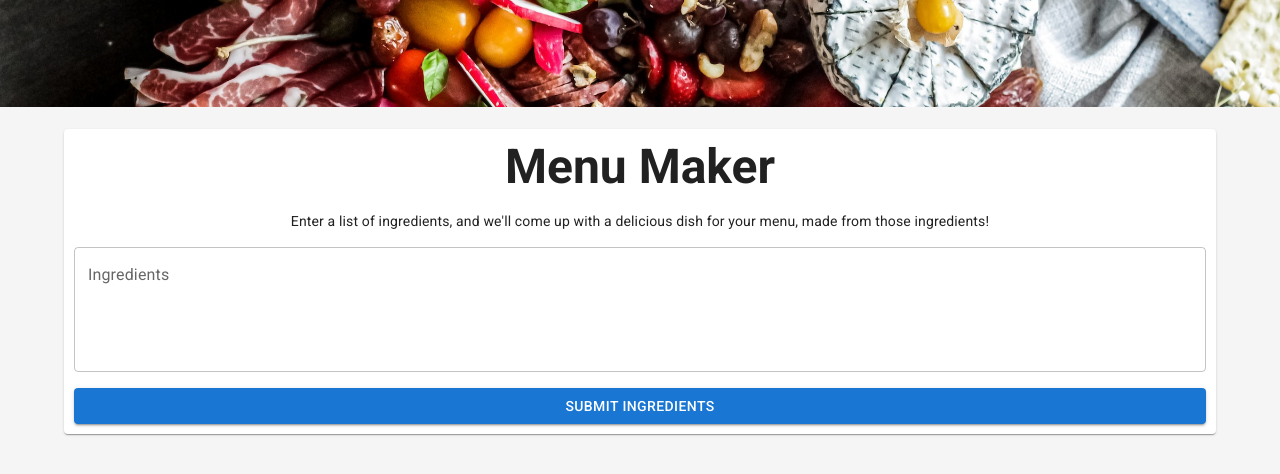
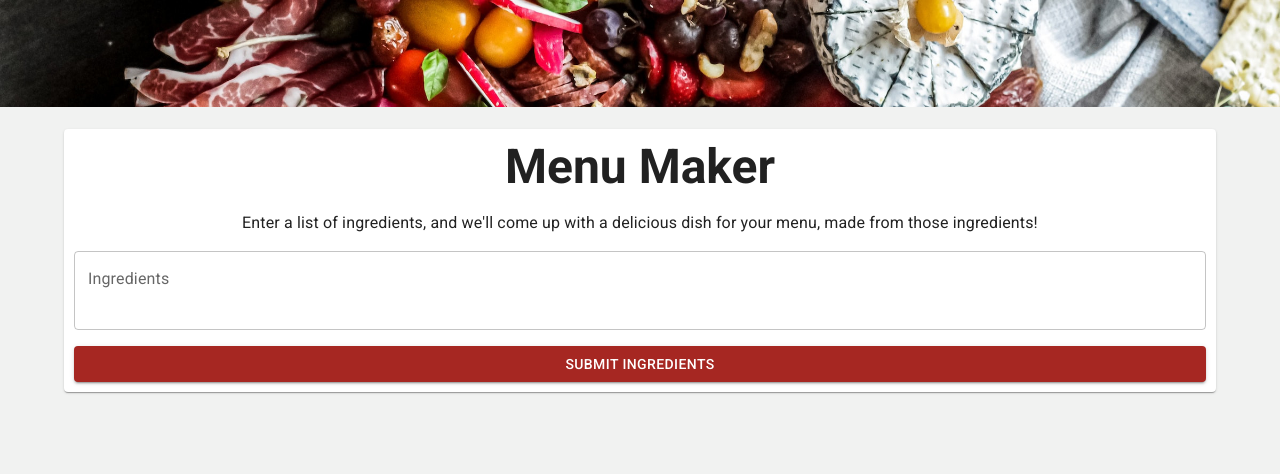
Before and after one commit to neoeahit/menumaker, a React app: page / in a window 1280 px wide. Shown: the top 474 px of the page. Built offline with nearby package versions, Linux system fonts and the light colour scheme.

Commit message:
fix: change color palette

```diff
--- a/src/client/App.css
+++ b/src/client/App.css
@@ -1,6 +1,6 @@
 body {
-  background-color: #f5f5f5;
-  color: #1c2a33;
+  background-color: #f1f2f1;
+  color: #260a08;
 }
 
 #dish {
@@ -14,7 +14,7 @@
 #dish,
 #ingredients,
 #recipe-steps {
-  background-color: #e2cdbe;
+  background-color: #cac6a0;
   height: auto;
   padding: 10px;
 }
--- a/src/client/components/Dish.js
+++ b/src/client/components/Dish.js
@@ -6,7 +6,7 @@
   return (
     <Card id={id}>
       <CardContent>
-        <Typography gutterBottom variant="h5" component="div">
+        <Typography gutterBottom variant="h4" component="div">
           {title}
         </Typography>
         <Typography variant="body2">{description}</Typography>
--- a/src/client/components/HeaderWithInput.js
+++ b/src/client/components/HeaderWithInput.js
@@ -15,15 +15,16 @@
         <Typography variant="h3" fontWeight={600} component="div">
           Menu Maker
         </Typography>
-        <Typography variant="body2">
+        <Typography variant="body1">
           Enter a list of ingredients, and we&apos;ll come up with a delicious
           dish for your menu, made from those ingredients!
         </Typography>
         <TextField
           id="ingredients-input"
           label="Ingredients"
+          placeholder='Separate ingredients with commas, e.g. "chicken, rice, beans"'
           multiline
-          minRows={4}
+          minRows={2}
           variant="outlined"
           fullWidth
           value={inputValue}
--- a/src/client/index.js
+++ b/src/client/index.js
@@ -6,7 +6,16 @@
 import './index.css';
 
 const root = createRoot(document.getElementById('root'));
-const theme = createTheme();
+const theme = createTheme({
+  palette: {
+    primary: {
+      main: '#A62722',
+    },
+    secondary: {
+      main: '#CAC6A0',
+    },
+  },
+});
 
 root.render(
   <React.StrictMode>
```
